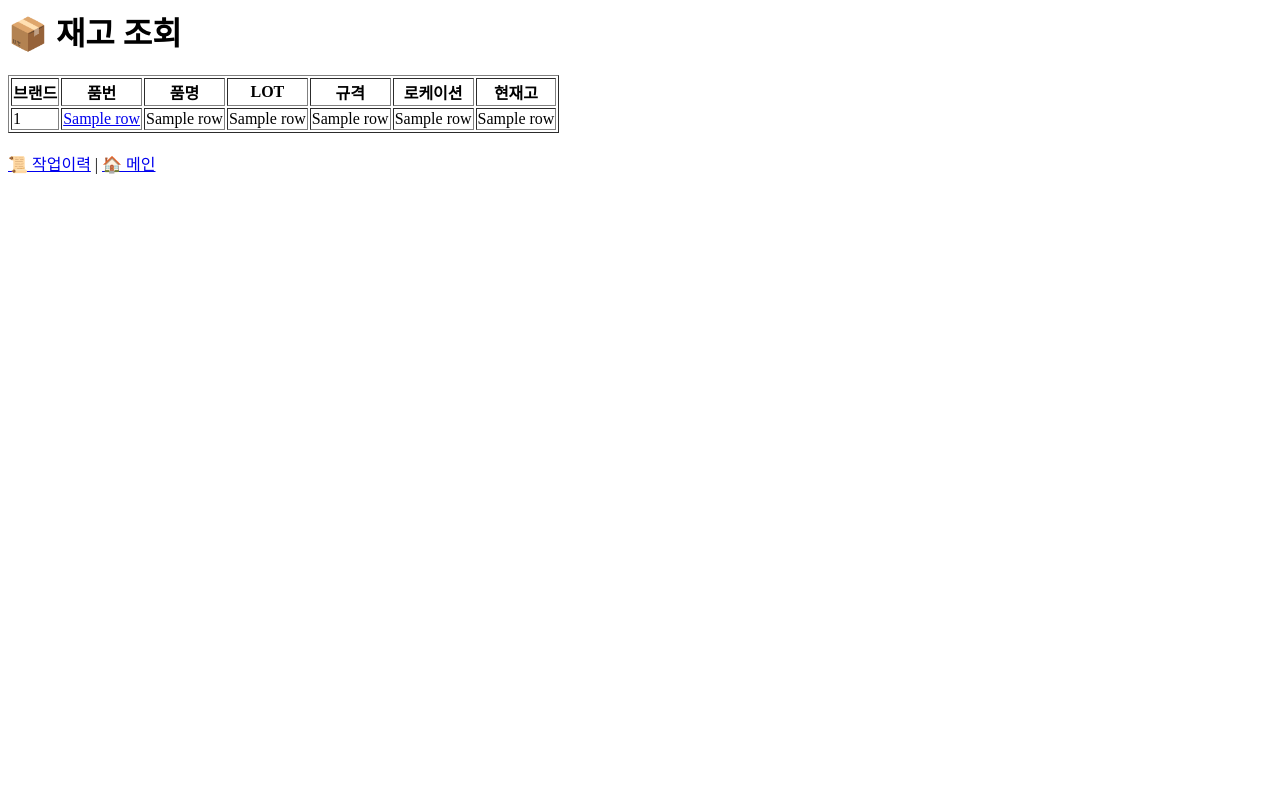
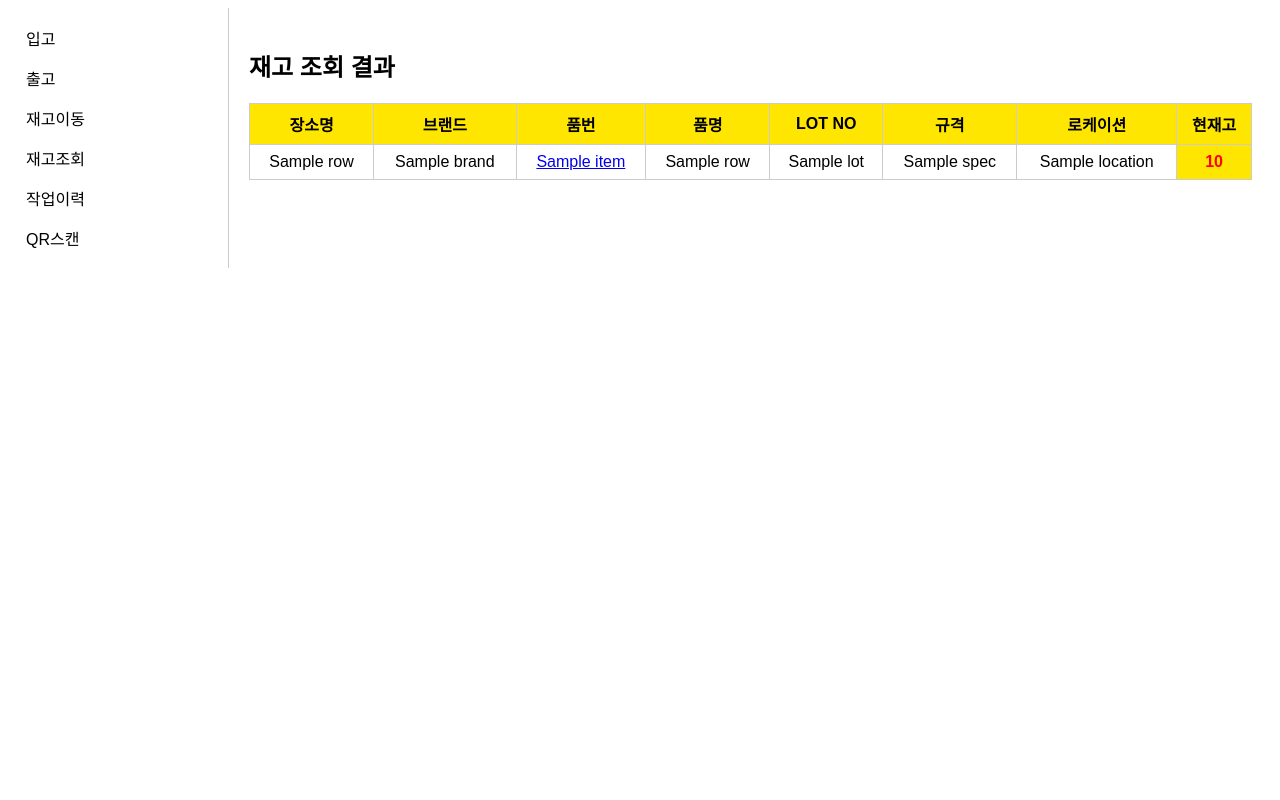
Before and after one commit to dlahtp44-prog/pars-wms-api, a FastAPI app: template app/templates/inventory.html in a window 1280 px wide. Run offline with FastAPI, Linux system fonts and the light colour scheme; the template is opened without the code that fills it: most values are stand-ins (such as "Sample title", 1, 10 or a date in 2020).

Commit message:
Update inventory.html

```diff
--- a/app/templates/inventory.html
+++ b/app/templates/inventory.html
@@ -1,26 +1,99 @@
-<h1>📦 재고 조회</h1>
+<!DOCTYPE html>
+<html lang="ko">
+<head>
+  <meta charset="UTF-8">
+  <title>재고 조회</title>
+  <style>
+    body { font-family: Arial, sans-serif; }
+    .container { display: flex; }
+    .menu {
+      width: 200px;
+      border-right: 1px solid #ccc;
+      padding: 10px;
+    }
+    .menu a {
+      display: block;
+      padding: 8px;
+      text-decoration: none;
+      color: #000;
+    }
+    .menu a:hover {
+      background: #f0f0f0;
+    }
+    .content {
+      flex: 1;
+      padding: 20px;
+    }
+    table {
+      width: 100%;
+      border-collapse: collapse;
+    }
+    th, td {
+      border: 1px solid #ccc;
+      padding: 8px;
+      text-align: center;
+    }
+    th {
+      background: #ffe600;
+    }
+    .qty {
+      background: #ffe600;
+      font-weight: bold;
+      color: red;
+    }
+  </style>
+</head>
+<body>
 
-<table border="1">
+<div class="container">
+
+  <!-- 좌측 메뉴 -->
+  <div class="menu">
+    <a href="/inbound-page">입고</a>
+    <a href="/outbound-page">출고</a>
+    <a href="/move-page">재고이동</a>
+    <a href="/inventory-page">재고조회</a>
+    <a href="/history-page">작업이력</a>
+    <a href="/qr-page">QR스캔</a>
+  </div>
+
+  <!-- 조회 결과 -->
+  <div class="content">
+    <h2>재고 조회 결과</h2>
+
+    <table>
       <tr>
-  <th>브랜드</th><th>품번</th><th>품명</th>
-  <th>LOT</th><th>규격</th><th>로케이션</th><th>현재고</th>
+        <th>장소명</th>
+        <th>브랜드</th>
+        <th>품번</th>
+        <th>품명</th>
+        <th>LOT NO</th>
+        <th>규격</th>
+        <th>로케이션</th>
+        <th>현재고</th>
       </tr>
 
       {% for r in rows %}
-<tr {% if r[1] == highlight %}style="background:#ffe58a"{% endif %}>
-  <td>{{ r[0] }}</td>
+      <tr>
+        <td>{{ r.location_name }}</td>
+        <td>{{ r.brand }}</td>
         <td>
-    <a href="/item/{{ r[1] }}">{{ r[1] }}</a>
+          <a href="/item/{{ r.item }}">
+            {{ r.item }}
+          </a>
         </td>
-  <td>{{ r[2] }}</td>
-  <td>{{ r[3] }}</td>
-  <td>{{ r[4] }}</td>
-  <td>{{ r[5] }}</td>
-  <td>{{ r[6] }}</td>
+        <td>{{ r.name }}</td>
+        <td>{{ r.lot }}</td>
+        <td>{{ r.spec }}</td>
+        <td>{{ r.location }}</td>
+        <td class="qty">{{ r.qty }}</td>
       </tr>
       {% endfor %}
     </table>
 
-<br>
-<a href="/history-page">📜 작업이력</a> |
-<a href="/">🏠 메인</a>
+  </div>
+
+</div>
+
+</body>
+</html>
```
Lines whose indentation alone changed are shown as unchanged.
